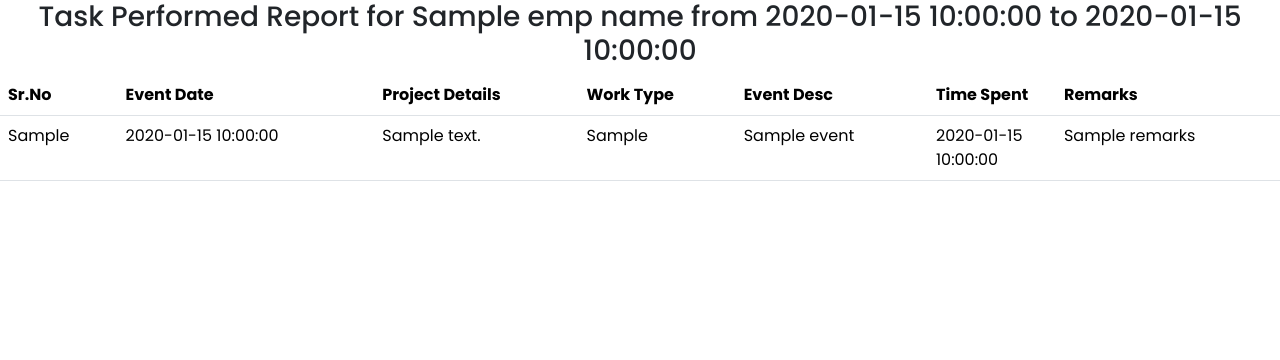
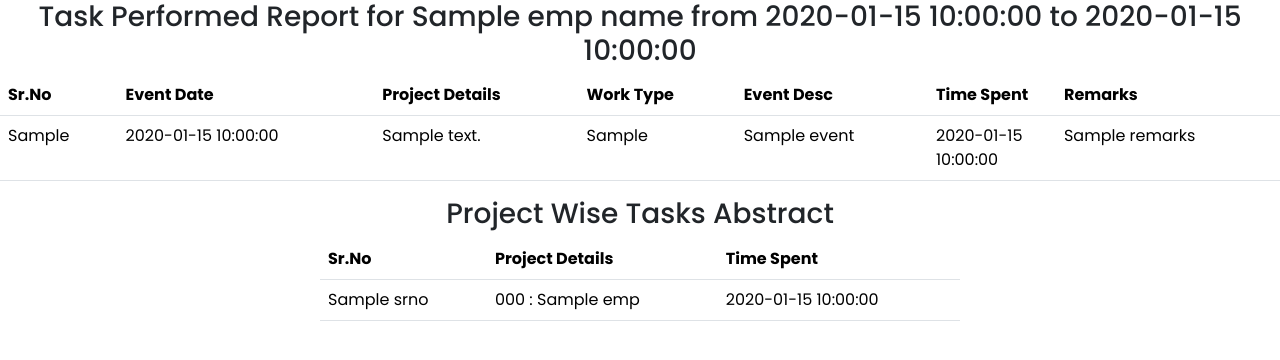
Before and after one commit to Mitimitra/MCPL-Task_System, a Flask app: template templates/tasks_performed_report_pdf.html in a window 1280 px wide. Shown: the top 360 px of the page. Run offline with Flask 3, Linux system fonts and the light colour scheme; the template is opened without the code that fills it: most values are stand-ins (such as "Sample title", 1, 10 or a date in 2020); some libraries are stand-ins or nearby versions.

Commit message:
Added Abstract to project history report and task report which contains total time spent on project by which employee.

```diff
--- a/app.py
+++ b/app.py
@@ -732,7 +732,16 @@ def project_hist_report_pdf():
             "IsRework": row[9]
         } for i, row in enumerate(data)]
 
-    rendered = render_template("project_history_report_pdf.html",records=records,project_details=project_details)
+    cursor.execute("""
+                    SELECT DISTINCT um."EmpName", SUM(ph."TimeSpent") FROM "ProjectHistory" ph
+                    JOIN "UserMaster" um ON ph."UserID" = um."UserID"
+                    JOIN "ProjectMaster" pm ON ph."ProjectID" = pm."ProjectID"
+                    WHERE pm."ProjectCode" = %s GROUP BY um."EmpName" ORDER BY SUM(ph."TimeSpent") DESC;
+                    """,[project_code])
+
+    project_abstract_details = [{"SrNo" : i, "name": row[0], "time_spent": row[1]}for i,row in enumerate(cursor.fetchall(), start=1)]
+
+    rendered = render_template("project_history_report_pdf.html",records=records,project_details=project_details,project_abstract_details=project_abstract_details)
 
     # Update this path to your local wkhtmltopdf
     # config = pdfkit.configuration(wkhtmltopdf=r"C:\Program Files\wkhtmltopdf\bin\wkhtmltopdf.exe")
@@ -804,7 +813,16 @@ def tasks_performed_pdf_report():
     date_from_title = date_from_obj.strftime("%d-%m-%Y")
     date_to_title = date_to_obj.strftime("%d-%m-%Y")
 
-    rendered = render_template("tasks_performed_report_pdf.html",records=records,empName=emp_name,date_from=date_from_title,date_to=date_to_title)
+    cursor.execute("""
+                    SELECT DISTINCT pm."ProjectCode", pm."ProjectName", SUM(ph."TimeSpent") FROM "ProjectHistory" ph
+                    JOIN "UserMaster" um ON ph."UserID" = um."UserID"
+                    JOIN "ProjectMaster" pm ON ph."ProjectID" = pm."ProjectID"
+                    WHERE um."EmpName" = %s GROUP BY pm."ProjectCode", pm."ProjectName" ORDER BY pm."ProjectCode" ASC;
+                   """,[empName])
+
+    emp_abstract = [{"srno" : i, "project_code": row[0], "project_name": row[1], "time_spent": row[2]}for i,row in enumerate(cursor.fetchall(),start=1)]
+
+    rendered = render_template("tasks_performed_report_pdf.html",records=records,empName=emp_name,date_from=date_from_title,date_to=date_to_title,emp_abstract=emp_abstract)
 
     # Update this path to your local wkhtmltopdf
     # config = pdfkit.configuration(wkhtmltopdf=r"C:\Program Files\wkhtmltopdf\bin\wkhtmltopdf.exe")
--- a/templates/tasks_performed_report_pdf.html
+++ b/templates/tasks_performed_report_pdf.html
@@ -41,6 +41,23 @@
             </tbody>
         {% endif %}
     </table>
+    <h3 style="font-weight: 500; text-align: center;">Project Wise Tasks Abstract</h3>
+    <table class="table" style="width: 50%; align-items: center; text-align: justify; margin: 0 auto;">
+        <thead>
+            <th>Sr.No</th>
+            <th>Project Details</th>
+            <th>Time Spent</th>
+        </thead>
+        <tbody>
+            {% for emp in emp_abstract %}
+            <tr>
+                <td>{{emp.srno}}</td>
+                <td>{{emp.project_code}} : {{emp.project_name}}</td>
+                <td>{{emp.time_spent}}</td>
+            </tr>
+            {% endfor %}
+        </tbody>
+    </table>
     </div>
     <script src="https://cdn.jsdelivr.net/npm/bootstrap@5.3.7/dist/js/bootstrap.bundle.min.js" integrity="sha384-ndDqU0Gzau9qJ1lfW4pNLlhNTkCfHzAVBReH9diLvGRem5+R9g2FzA8ZGN954O5Q" crossorigin="anonymous"></script>
 </body>
```
Also changed, not shown: templates/project_history_report_pdf.html (+17 -0 lines).
